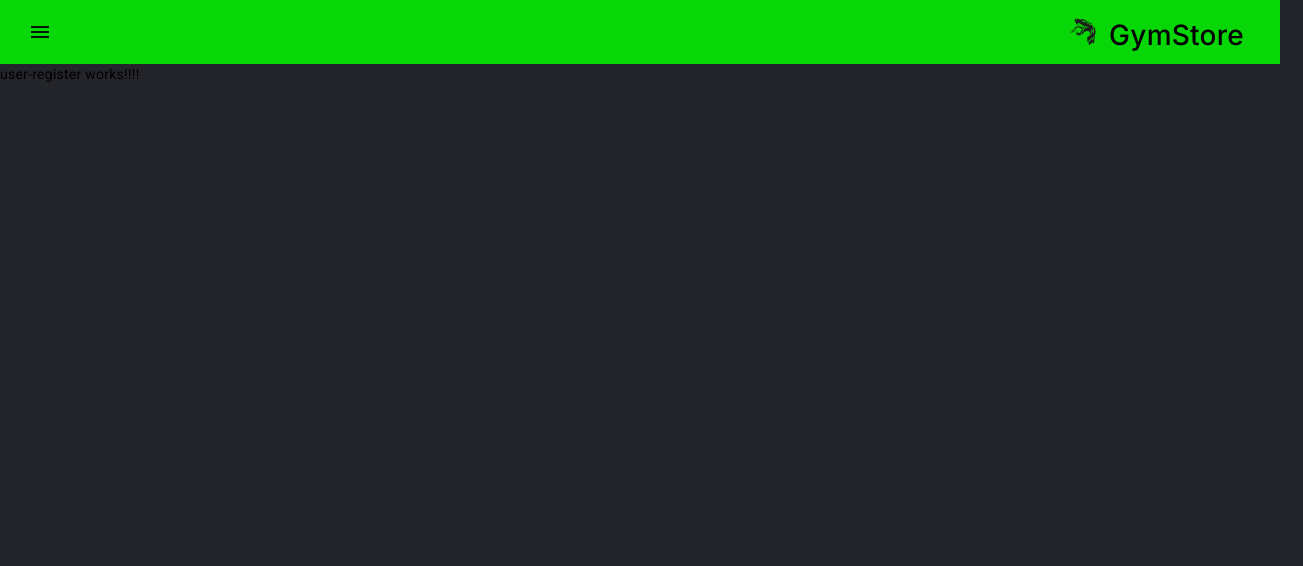
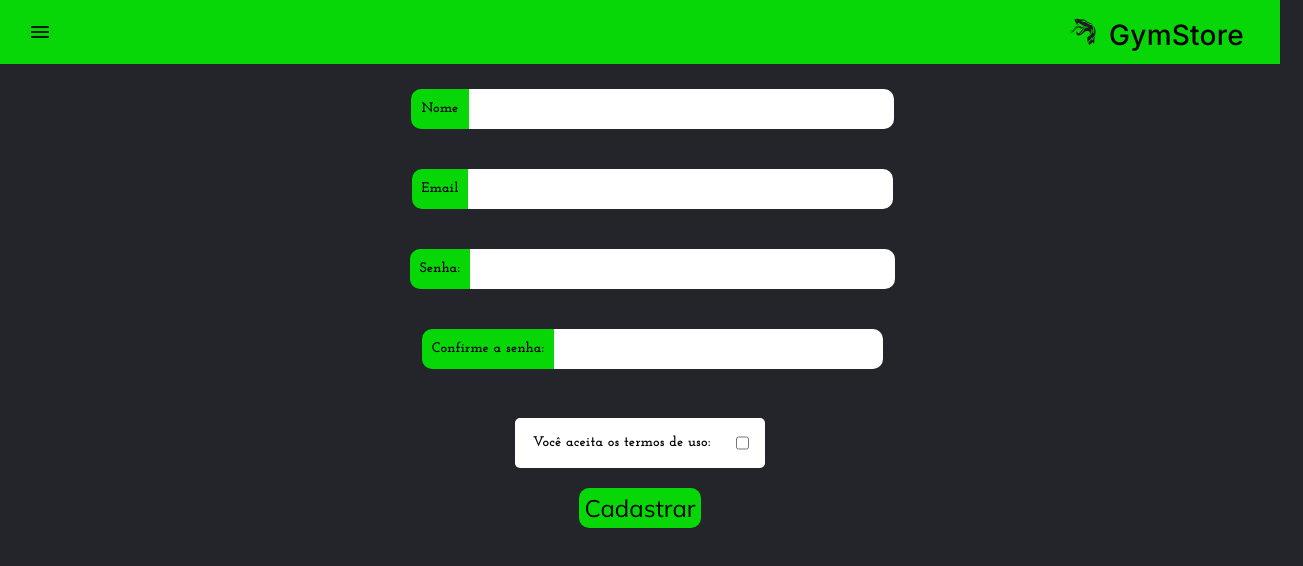
Before and after one commit to Diniz-s-flavio/GymStore-Angular, an Angular app: page /register in a window 1280 px wide. Shown: the top 566 px of the page, 1303 px wide, since content can reach past the window. Built offline with nearby package versions, Linux system fonts and the light colour scheme.

Commit message:
GymStore version 0.5

```diff
--- a/src/app/app.component.html
+++ b/src/app/app.component.html
@@ -13,7 +13,7 @@
 <div class="mobile-menu">
     <ul>
         <li class="nav-item"><a routerLink="/products" class="nav-link" (click)="toggleMenuStats()"><p>Loja</p></a></li>
-        <li class="nav-item"><a routerLink="/" class="nav-link" (click)="toggleMenuStats()">Cadastre-se</a></li>
+        <li class="nav-item"><a routerLink="/register" class="nav-link" (click)="toggleMenuStats()">Cadastre-se</a></li>
         <li class="nav-item"><a routerLink="/products/single-product" class="nav-link" (click)="toggleMenuStats()">Produto Unitario</a></li>
     </ul>
 </div>
--- a/src/app/user-register/user-register.component.css
+++ b/src/app/user-register/user-register.component.css
@@ -0,0 +1,94 @@
+label,p{
+    color: #E5E5E5;
+    font-family: var(--font-secundary);
+}
+main{
+    margin-left: 10px;
+}
+main a{
+    text-decoration: none;
+    font-family: var(--font-action);
+    color: #E5E5E5;
+}
+
+/* Cadastro Usuario*/
+.cadastroUsuario fieldset{
+    border: none;
+    display: flex;
+    flex-direction: column;
+    flex-wrap: wrap;
+}
+
+.campo{
+    margin: 20px;
+    display: flex;
+}
+
+.campo label{
+    background-color: #07d707;
+    color: #000;
+    padding: 10px;
+    border-top-left-radius: 10px ;
+    border-bottom-left-radius: 10px ;
+    margin-right: 0;
+}
+.campo input{
+    border-top-right-radius: 10px ;
+    border-bottom-right-radius: 10px ;
+    border: none;
+    margin-left: 0;
+    font-size: 20px;
+    position: relative;
+    right: 0;
+}
+
+.campo #birthday{
+    font-size: 16px;
+}
+
+.campo #useTerms{
+    background-color: #fff;
+}
+
+.cadastroUsuario button:hover{
+    color: #45454f;
+}
+
+.cadastroUsuario button{
+    border: none;
+    border-radius: 10px;
+    background-color: #07d707;
+    font-family: var(--font-action);
+    font-size: 24px;
+    padding: 5px;
+
+}
+
+.cadastroUsuario button:hover{
+    color: #45454f;
+}
+
+#campoUseTerms{
+    margin: 20px;
+    display: flex;
+    justify-content: space-around;
+    width: 240px;
+    background-color: #fff;
+    padding: 5px;
+    align-content: center;
+    border-radius: 5px;
+
+}
+
+#campoUseTerms label{
+    color: #000;
+    margin: 10px 5px;
+}
+
+.mainDataCadastroUsuario{
+    display: flex;
+    flex-direction: column;
+    justify-content: space-between;
+    width: 100%;
+    align-items: center;
+}
--- a/src/app/user-register/user-register.component.html
+++ b/src/app/user-register/user-register.component.html
@@ -1 +1,35 @@
-<p>user-register works!!!!</p>
+<form class="cadastroUsuario">
+
+    <fieldset class="mainDataCadastroUsuario">
+        <div class="campo">
+            <label for="nome"><strong>Nome</strong></label>
+            <input type="text" name="nome" id="nome" size="33" required>
+        </div>
+
+        <div class="campo">
+            <label for="email"><strong>Email</strong></label>
+            <input type="email" name="email" id="email"  size="33" required>
+        </div>
+
+        <div class="campo">
+            <br>
+            <label for="keyword"><strong>Senha: </strong></label>
+            <input type="password" id="keyword" name="keyword" size="33">
+        </div>
+        <div class="campo" id="campoConfirmKeyword">
+            <br>
+            <label for="confirmKeyword"><strong>Confirme a senha: </strong></label>
+            <input type="password" id="confirmKeyword" name="confirmKeyword" size="25">
+        </div>
+
+    </fieldset>
+
+    <div class="mainDataCadastroUsuario">
+        <div id="campoUseTerms">
+            <label><strong>Você aceita os termos de uso:</strong></label>
+            <input type="checkbox" id="useTerms" name="useTerms" value="">
+        </div>
+        <button class="botao" type="submit" onsubmit="">Cadastrar</button>
+    </div>
+
+</form>
```
